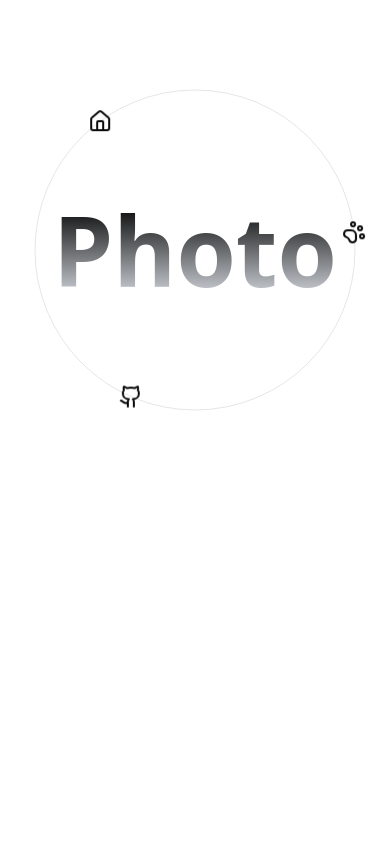
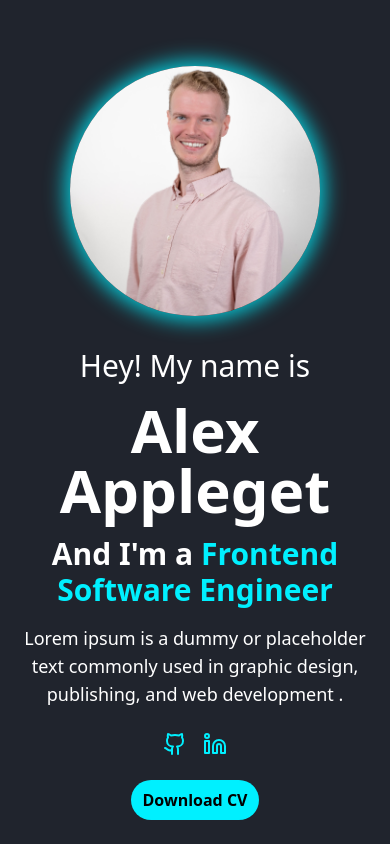
Before and after one commit to alexappleget/portfolio-v3, a Next.js app: page / in a window 390 px wide. Built offline with nearby package versions, Linux system fonts and the light colour scheme.

Commit message:
Fix: created hero section and made responsive for mobile

```diff
--- a/app/layout.tsx
+++ b/app/layout.tsx
@@ -13,7 +13,7 @@ export default function RootLayout({
 }>) {
   return (
     <html lang="en">
-      <body>{children}</body>
+      <body className="bg-[#20242d]">{children}</body>
     </html>
   );
 }
--- a/app/page.tsx
+++ b/app/page.tsx
@@ -1,9 +1,38 @@
-import { HeroPhoto } from "@/components/HeroPhoto/HeroPhoto";
+import { Github, Linkedin } from "lucide-react";
+import Image from "next/image";
 
 export default function Home() {
   return (
-    <section>
-      <HeroPhoto />
+    <section className="w-full min-h-screen flex flex-col-reverse md:flex-row items-center px-6 py-6 md:px-20 md:py-20">
+      <div className="flex flex-col justify-center gap-4 text-white w-full md:w-1/2 text-center md:text-left">
+        <p className="text-3xl md:text-4xl">Hey! My name is</p>
+        <h1 className="text-6xl md:text-7xl font-bold">Alex Appleget</h1>
+        <h2 className="text-3xl md:text-4xl font-semibold">
+          And I&apos;m a{" "}
+          <span className="text-[#00f0ff]">Frontend Software Engineer</span>
+        </h2>
+        <p className="text-lg">
+          Lorem ipsum is a dummy or placeholder text commonly used in graphic
+          design, publishing, and web development .
+        </p>
+        <div className="flex gap-4 mt-2 justify-center md:justify-start">
+          <Github color="#00f0ff" />
+          <Linkedin color="#00f0ff" />
+        </div>
+        <button className="bg-[#00f0ff] text-black font-semibold w-32 h-10 rounded-full mt-2 mx-auto md:mx-0">
+          Download CV
+        </button>
+      </div>
+      <div className="w-full md:w-1/2 flex justify-center md:justify-end my-8 md:my-0">
+        <div className="relative size-[250px] md:size-[300px] rounded-full overflow-hidden shadow-[0_0_20px_5px_rgba(0,240,255,0.8)]">
+          <Image
+            alt="Headshot of Alex"
+            src="/headshot.jpg"
+            fill
+            className="object-cover"
+          />
+        </div>
+      </div>
     </section>
   );
 }
--- a/components/HeroPhoto/HeroPhoto.tsx
+++ /dev/null
@@ -1,17 +0,0 @@
-import { Github, HomeIcon, PawPrint } from "lucide-react";
-import { OrbitingCircles } from "../Orbiting Circles/orbiting-circles";
-
-export const HeroPhoto = () => {
-  return (
-    <div className="relative flex h-[500px] w-full flex-col items-center justify-center overflow-hidden">
-      <span className="pointer-events-none whitespace-pre-wrap bg-gradient-to-b from-black to-gray-300 bg-clip-text text-center text-8xl font-semibold leading-none text-transparent dark:from-white dark:to-black">
-        Photo
-      </span>
-      <OrbitingCircles>
-        <HomeIcon />
-        <PawPrint />
-        <Github />
-      </OrbitingCircles>
-    </div>
-  );
-};
--- a/components/Orbiting Circles/orbiting-circles.tsx
+++ /dev/null
@@ -1,71 +0,0 @@
-import { cn } from "@/lib/utils";
-import React from "react";
-
-export interface OrbitingCirclesProps
-  extends React.HTMLAttributes<HTMLDivElement> {
-  className?: string;
-  children?: React.ReactNode;
-  reverse?: boolean;
-  duration?: number;
-  delay?: number;
-  radius?: number;
-  path?: boolean;
-  iconSize?: number;
-  speed?: number;
-}
-
-export function OrbitingCircles({
-  className,
-  children,
-  reverse,
-  duration = 20,
-  radius = 160,
-  path = true,
-  iconSize = 30,
-  speed = 1,
-  ...props
-}: OrbitingCirclesProps) {
-  const calculatedDuration = duration / speed;
-  return (
-    <>
-      {path && (
-        <svg
-          xmlns="http://www.w3.org/2000/svg"
-          version="1.1"
-          className="pointer-events-none absolute inset-0 size-full"
-        >
-          <circle
-            className="stroke-black/10 stroke-1 dark:stroke-white/10"
-            cx="50%"
-            cy="50%"
-            r={radius}
-            fill="none"
-          />
-        </svg>
-      )}
-      {React.Children.map(children, (child, index) => {
-        const angle = (360 / React.Children.count(children)) * index;
-        return (
-          <div
-            style={
-              {
-                "--duration": calculatedDuration,
-                "--radius": radius,
-                "--angle": angle,
-                "--icon-size": `${iconSize}px`,
-              } as React.CSSProperties
-            }
-            className={cn(
-              `absolute flex size-[var(--icon-size)] transform-gpu animate-orbit items-center justify-center rounded-full`,
-              { "[animation-direction:reverse]": reverse },
-              className,
-            )}
-            {...props}
-          >
-            {child}
-          </div>
-        );
-      })}
-    </>
-  );
-}
--- a/package.json
+++ b/package.json
@@ -15,6 +15,7 @@
     "next": "15.1.6",
     "react": "^18.3.1",
     "react-dom": "^18.3.1",
+    "react-icons": "^5.4.0",
     "tailwind-merge": "^3.0.1",
     "tailwindcss-animate": "^1.0.7"
   },
```
Also changed, not shown: public/headshot.jpg (added), 1 other file (tests, documents, lock files or other folders).
